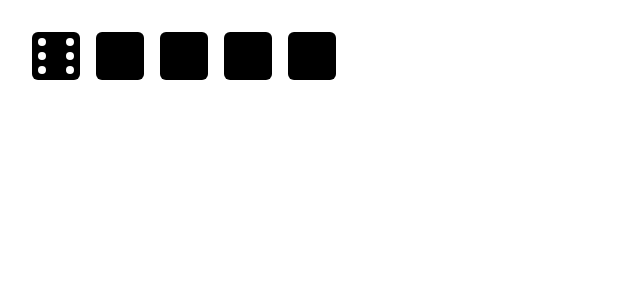
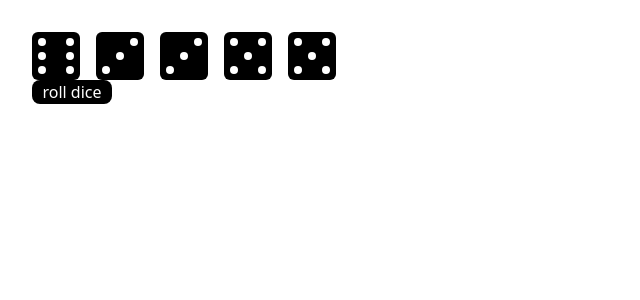
Before and after one commit to aelynna/yahtzeena, a React (Vite) app: page / in a window 1280 px wide. Both pictures are taken after a click on the button 56 px from the left and 56 px from the top of the page. Shown: the top 300 px of the page, without its empty margins (0-640 px from the left). Built offline with nearby package versions, Linux system fonts and the light colour scheme.

Commit message:
changed pips and added a button for rolling the dice simultaneously

```diff
--- a/src/app/Dice.tsx
+++ b/src/app/Dice.tsx
@@ -2,62 +2,27 @@ export default function Dice(props: { number: number; onClick: () => void }) {
   let pips;
   switch (props.number) {
     case 1: {
-      pips = <div className="h-2 w-2 rounded-full bg-white" />;
+      pips = <Pips pip5 />;
       break;
     }
     case 2: {
-      pips = (
-        <div className="grid grid-cols-3 grid-rows-3 gap-1.5">
-          <div className="col-start-3 row-start-1 h-2 w-2 rounded-full bg-white" />
-          <div className="row-start-3 h-2 w-2 rounded-full bg-white" />
-        </div>
-      );
+      pips = <Pips pip3 pip7 />;
       break;
     }
     case 3: {
-      pips = (
-        <div className="grid grid-cols-3 gap-1.5">
-          <div className="col-start-3 row-start-1 h-2 w-2 rounded-full bg-white" />
-          <div className="col-start-2 row-start-2 h-2 w-2 rounded-full bg-white" />
-          <div className="col-start-1 row-start-3 h-2 w-2 rounded-full bg-white" />
-        </div>
-      );
+      pips = <Pips pip3 pip5 pip7 />;
       break;
     }
     case 4: {
-      pips = (
-        <div className="grid grid-cols-3 grid-rows-3 gap-1.5">
-          <div className="col-start-1 row-start-1 h-2 w-2 rounded-full bg-white" />
-          <div className="col-start-3 row-start-1 h-2 w-2 rounded-full bg-white" />
-          <div className="col-start-1 row-start-3 h-2 w-2 rounded-full bg-white" />
-          <div className="col-start-3 row-start-3 h-2 w-2 rounded-full bg-white" />
-        </div>
-      );
+      pips = <Pips pip1 pip3 pip7 pip9 />;
       break;
     }
     case 5: {
-      pips = (
-        <div className="grid grid-cols-3 grid-rows-3 gap-1.5">
-          <div className="col-start-1 row-start-1 h-2 w-2 rounded-full bg-white" />
-          <div className="col-start-3 row-start-1 h-2 w-2 rounded-full bg-white" />
-          <div className="col-start-2 row-start-2 h-2 w-2 rounded-full bg-white" />
-          <div className="col-start-1 row-start-3 h-2 w-2 rounded-full bg-white" />
-          <div className="col-start-3 row-start-3 h-2 w-2 rounded-full bg-white" />
-        </div>
-      );
+      pips = <Pips pip1 pip3 pip5 pip7 pip9 />;
       break;
     }
     case 6: {
-      pips = (
-        <div className="grid grid-cols-3 grid-rows-3 gap-1.5">
-          <div className="col-start-1 row-start-1 h-2 w-2 rounded-full bg-white" />
-          <div className="col-start-3 row-start-1 h-2 w-2 rounded-full bg-white" />
-          <div className="col-start-1 row-start-2 h-2 w-2 rounded-full bg-white" />
-          <div className="col-start-3 row-start-2 h-2 w-2 rounded-full bg-white" />
-          <div className="col-start-1 row-start-3 h-2 w-2 rounded-full bg-white" />
-          <div className="col-start-3 row-start-3 h-2 w-2 rounded-full bg-white" />
-        </div>
-      );
+      pips = <Pips pip1 pip3 pip4 pip6 pip7 pip9 />;
       break;
     }
   }
@@ -70,3 +35,33 @@ export default function Dice(props: { number: number; onClick: () => void }) {
     </button>
   );
 }
+
+function Pips(props: {
+  pip1?: boolean;
+  pip2?: boolean;
+  pip3?: boolean;
+  pip4?: boolean;
+  pip5?: boolean;
+  pip6?: boolean;
+  pip7?: boolean;
+  pip8?: boolean;
+  pip9?: boolean;
+}) {
+  return (
+    <div className="grid grid-cols-3 grid-rows-3 gap-1.5">
+      {props.pip1 && <Pip className="col-start-1 row-start-1" />}
+      {props.pip2 && <Pip className="col-start-2 row-start-1" />}
+      {props.pip3 && <Pip className="col-start-3 row-start-1" />}
+      {props.pip4 && <Pip className="col-start-1 row-start-2" />}
+      {props.pip5 && <Pip className="col-start-2 row-start-2" />}
+      {props.pip6 && <Pip className="col-start-3 row-start-2" />}
+      {props.pip7 && <Pip className="col-start-1 row-start-3" />}
+      {props.pip8 && <Pip className="col-start-2 row-start-3" />}
+      {props.pip9 && <Pip className="col-start-3 row-start-3" />}
+    </div>
+  );
+}
+
+function Pip(props: { className: string }) {
+  return <div className={"h-2 w-2 rounded-full bg-white " + props.className} />;
+}
--- a/src/app/Game.tsx
+++ b/src/app/Game.tsx
@@ -5,29 +5,41 @@ function Game() {
   return (
     <div className="flex space-x-4 bg-white p-8">
       <RandomDice />
-      <RandomDice />
-      <RandomDice />
-      <RandomDice />
-      <RandomDice />
     </div>
   );
 }
 
 function RandomDice() {
   function handleClick() {
-    setNumber(randomIntFromInterval(1, 6));
+    setNumbers([
+      randomIntFromInterval(1, 6),
+      randomIntFromInterval(1, 6),
+      randomIntFromInterval(1, 6),
+      randomIntFromInterval(1, 6),
+      randomIntFromInterval(1, 6),
+    ]);
   }
 
   function randomIntFromInterval(min: number, max: number) {
     return Math.floor(Math.random() * (max - min + 1) + min);
   }
 
-  const [number, setNumber] = useState(0);
+  const [numbers, setNumbers] = useState([0, 0, 0, 0, 0]);
 
   return (
-    <>
-      <Dice onClick={handleClick} number={number} />
-    </>
+    <div>
+      <div className="flex space-x-4">
+        {numbers.map((number, i) => (
+          <Dice onClick={handleClick} key={i} number={number} />
+        ))}
+      </div>
+      <button
+        onClick={handleClick}
+        className="h-6 w-20 rounded-lg bg-black text-white"
+      >
+        roll dice
+      </button>
+    </div>
   );
 }
 
```
